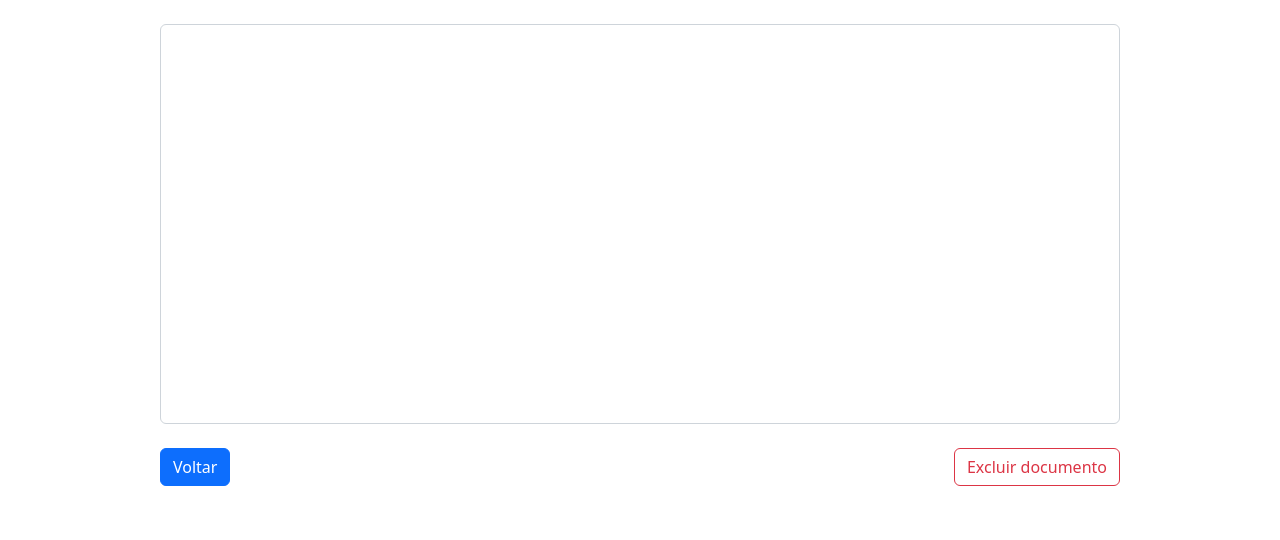
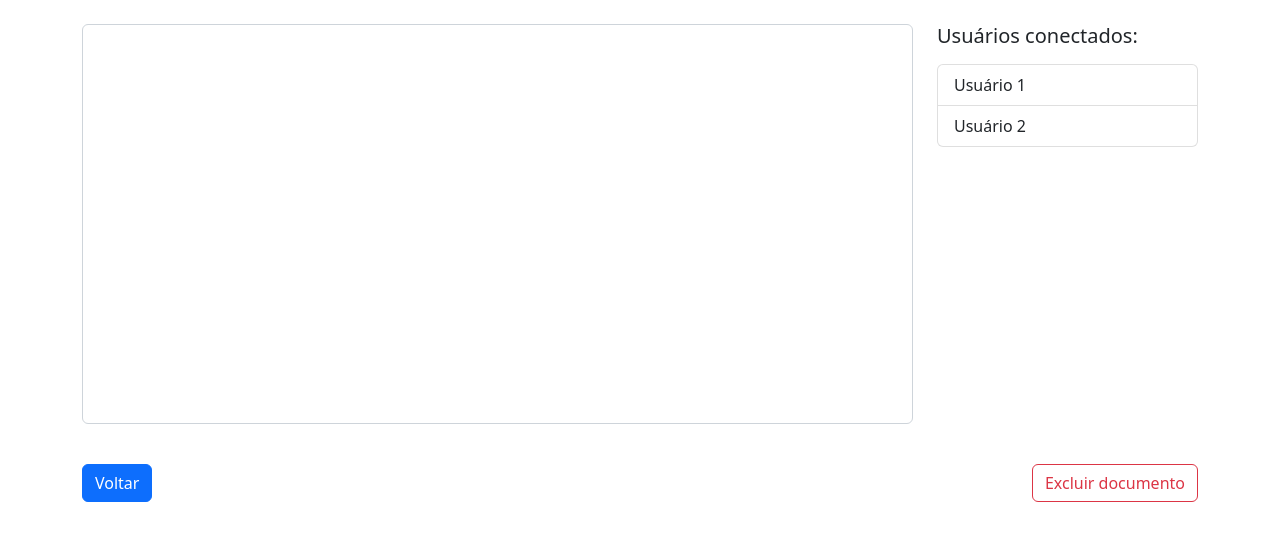
Before and after one commit to andrelrocha/websockets-docs-online, a website with bundled scripts: page public/documento/index.html in a window 1280 px wide. Built offline with nearby package versions, Linux system fonts and the light colour scheme.

Commit message:
feat: add tela visual dos usuarios conectados no documento

```diff
--- a/public/documento/document.js
+++ b/public/documento/document.js
@@ -1,5 +1,6 @@
 import { getCookie } from "../utils/cookies.js";
 import { setTextEditor } from "./socketFrontDocument.js";
+
 
 const socket = io("/users", {
     auth: {
--- a/public/documento/index.html
+++ b/public/documento/index.html
@@ -17,8 +17,21 @@
     <h1 class="display-4 mb-4 text-center" id="document-title">Documento sem título</h1>
   </header>
 
-  <main class="w-75 mx-auto">
-    <textarea id="text-editor" class="form-control mb-4" style="height: 400px; resize: none;"></textarea>
+  <main class="container-md">
+    <div class="row mb-3">
+      <div class="col-sm-8 col-md-9">
+        <textarea id="text-editor" class="form-control mb-4" style="height: 400px; resize: none;"></textarea>
+      </div>
+
+      <div class="col-sm-4 col-md-3">
+        <h2 class="fs-5 fw-normal mb-3">Usuários conectados:</h2>
+
+        <ul class="list-group" id="usuarios-conectados">
+          <li class="list-group-item">Usuário 1</li>
+          <li class="list-group-item">Usuário 2</li>
+        </ul>
+      </div>
+    </div>
 
     <div class="d-flex justify-content-between">
       <a href="javascript:history.back()" class="btn btn-primary">Voltar</a>
```
